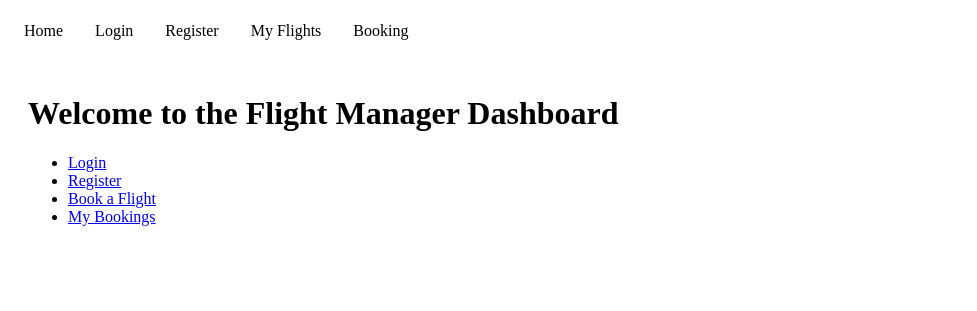
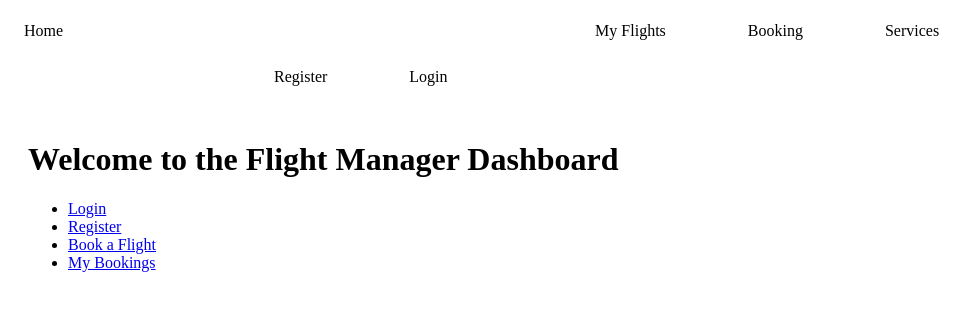
Before and after one commit to Cameron-p-Carter/214, a Flask app: page / in a window 1280 px wide. Shown: the top 311 px of the page, without its empty margins (0-977 px from the left). Run offline with Flask 3, Linux system fonts and the light colour scheme.

Commit message:
Update base.html

```diff
--- a/templates/base.html
+++ b/templates/base.html
@@ -17,10 +17,17 @@
             text-align: center;
             padding: 14px 16px;
             text-decoration: none;
+            margin-right: 50px;
         }
         .navbar a:hover {
             background-color: #d9d2e9;
             color: black;
+        }
+        #home {
+            margin-right: 500px;
+        }
+        #login {
+            margin-left: 250px;
         }
         .content {
             padding: 20px;
@@ -29,11 +36,12 @@
 </head>
 <body>
     <div class="navbar">
-        <a href="{{ url_for('dashboard') }}">Home</a>
-        <a href="{{ url_for('login') }}">Login</a>
-        <a href="{{ url_for('register') }}">Register</a>
+        <a id="home" href="{{ url_for('dashboard') }}">Home</a>
         <a href="{{ url_for('my_bookings') }}">My Flights</a>
         <a href="{{ url_for('book') }}">Booking</a>
+        <a href="{{ url_for('services') }}">Services</a>
+        <a id="login" href="{{ url_for('register') }}">Register</a>
+        <a href="{{ url_for('login') }}">Login</a>
     </div>
     <div class="content">
         {% block content %}{% endblock %}
```
